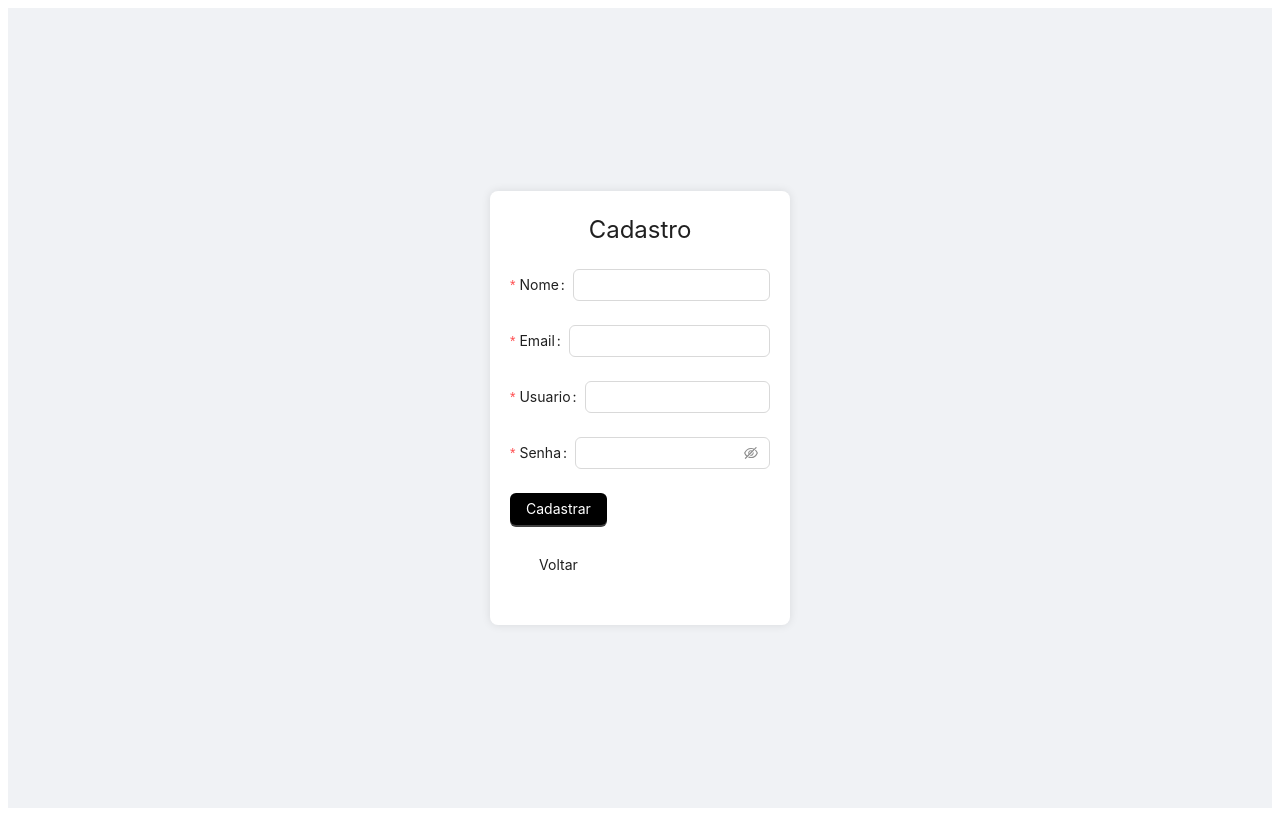
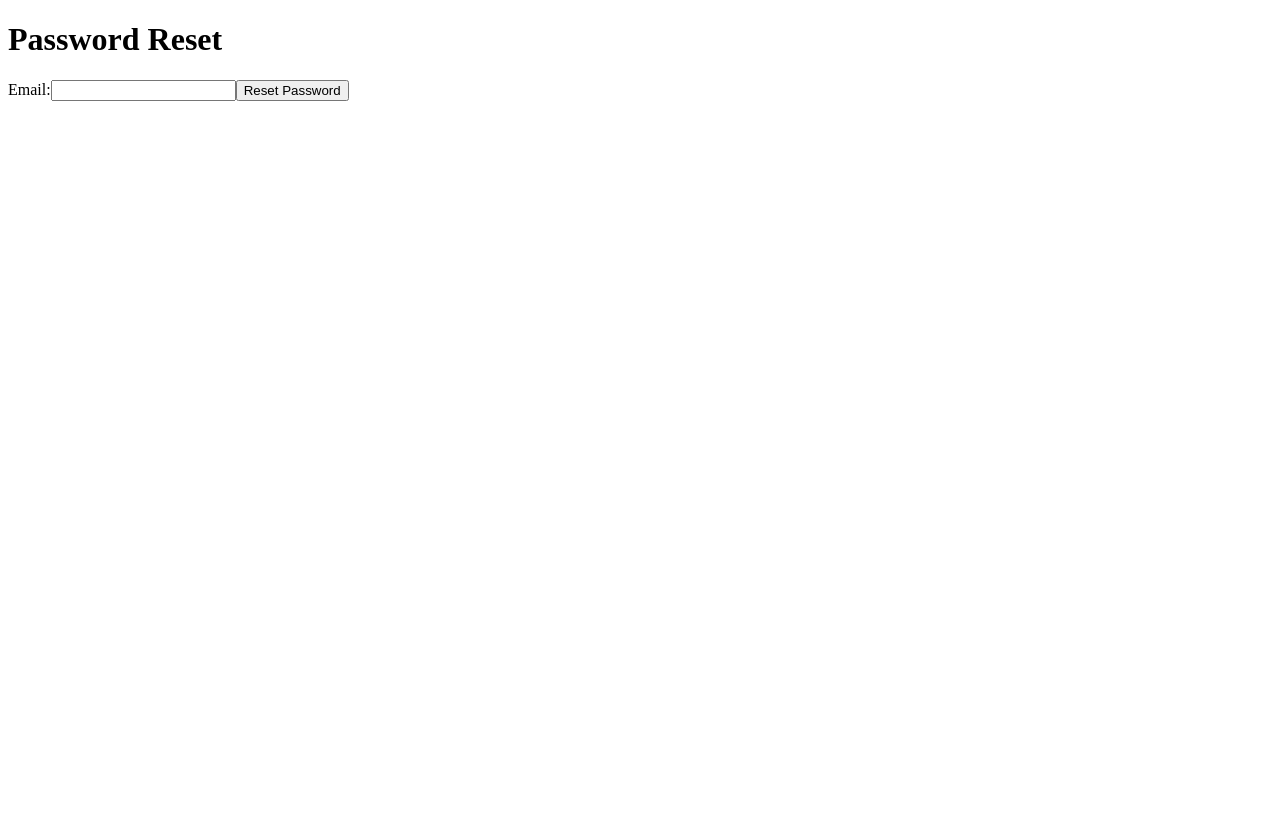
Before and after one commit to AlexsanderDiego/fs01frontend, a React (Vite) app: page / in a window 1280 px wide. Both pictures are taken after a click on the button "Esqueci a senha". Built offline with nearby package versions, Linux system fonts and the light colour scheme.

Commit message:
Criação de Redefinir senha

```diff
--- a/src/pages/TelaLogin.jsx
+++ b/src/pages/TelaLogin.jsx
@@ -8,10 +8,12 @@ import ListarUsuarios from "./TelaListarUsuarios.jsx";
 //import do css
 import "../css/TelaLogin.css";
 import FormItem from "antd/es/form/FormItem/index.js";
+import TelaRedefinirSenha from "./TelaRedefinirSenha.jsx";
 
 function AuthLogin() {
   const [redirect, setRedirect] = useState(null);
   const [telaCadastro, setTelaCadastro] = useState(null);
+  const [telaRedefinirSenha, setTelaRedefinirSenha] = useState(null);
 
   async function login(dados) {
     try {
@@ -34,6 +36,14 @@ function AuthLogin() {
   if (telaCadastro) {
     return <Cadastro />;
   }
+  if (telaRedefinirSenha) {
+    return <TelaRedefinirSenha />;
+  }
+
+  function RedefinirSenha() {
+    setTelaRedefinirSenha(true);
+  }
+
 
   function TelaCadastro() {
     setTelaCadastro(true);
@@ -87,7 +97,7 @@ function AuthLogin() {
           </Col>
           <Col>
             <FormItem>
-              <Button type="danger" onClick={TelaCadastro}>
+              <Button type="danger" onClick={RedefinirSenha}>
                 Esqueci a senha
               </Button>
             </FormItem>
--- /dev/null
+++ b/src/pages/TelaRedefinirSenha.jsx
@@ -0,0 +1,33 @@
+import React, { useState } from 'react';
+
+const TelaRedefinirSenha = () => {
+  const [email, setEmail] = useState('');
+  const [message, setMessage] = useState('');
+
+  const handleEmailChange = (e) => {
+    setEmail(e.target.value);
+  };
+
+  const handleSubmit = (e) => {
+    e.preventDefault();
+    // Send email to user with password reset link
+    // You can use a library like nodemailer to send the email
+    // Here's a simple example using the browser's built-in email client
+    window.open(`mailto:${email}?subject=Password Reset&body=Click the link to reset your password`);
+    setMessage('Email sent! Please check your inbox.');
+  };
+
+  return (
+    <div>
+      <h1>Password Reset</h1>
+      <form onSubmit={handleSubmit}>
+        <label htmlFor="email">Email:</label>
+        <input type="email" id="email" value={email} onChange={handleEmailChange} required />
+        <button type="submit">Reset Password</button>
+      </form>
+      <p>{message}</p>
+    </div>
+  );
+};
+
+export default TelaRedefinirSenha;
```
